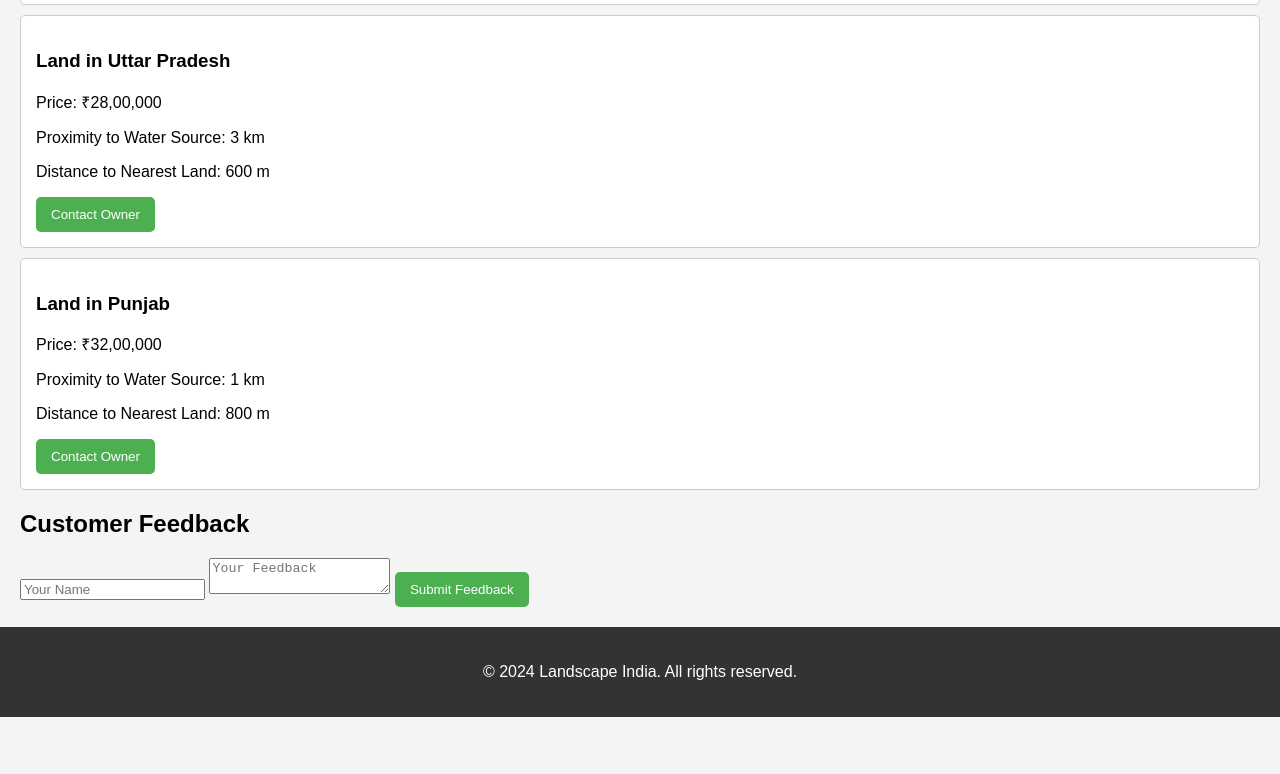
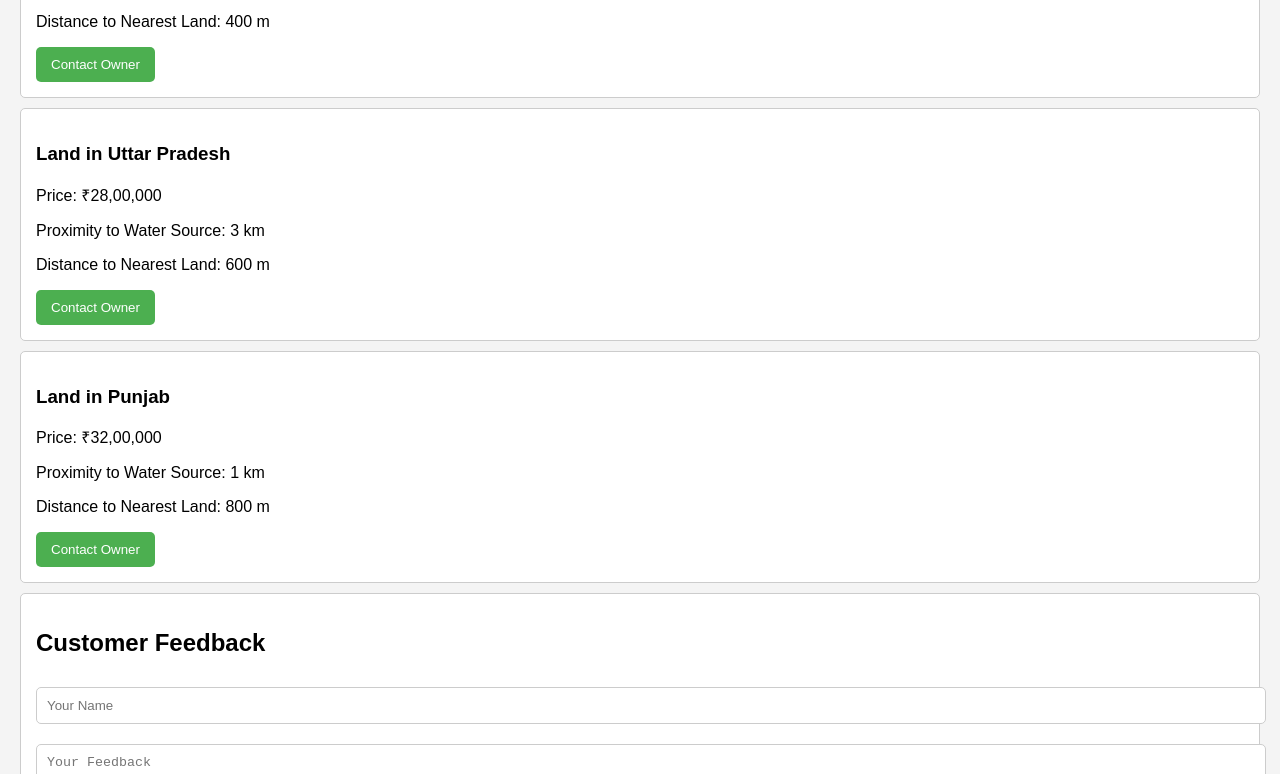
Before and after one commit to venkatevvala/Landscape-India, a plain HTML site: page index.html in a window 1280 px wide. Shown: the part 2026-2800 px from the top of the page. Before the commit the page ends 2743 px from the top, so only its background shows below. Drawn offline with nearby package versions, Linux system fonts and the light colour scheme.

Commit message:
Update styles.css

```diff
--- a/styles.css
+++ b/styles.css
@@ -22,6 +22,14 @@ main {
 }
 
 #about-us {
+    background-color: white;
+    border: 1px solid #ccc;
+    border-radius: 5px;
+    padding: 15px;
+    margin-bottom: 20px;
+}
+
+#filter-container {
     background-color: white;
     border: 1px solid #ccc;
     border-radius: 5px;
@@ -72,3 +80,24 @@ footer {
     font-size: 18px;
     font-weight: bold;
 }
+
+#feedback {
+    background-color: white;
+    border: 1px solid #ccc;
+    border-radius: 5px;
+    padding: 15px;
+    margin-bottom: 20px;
+}
+
+#feedback-form input,
+#feedback-form textarea {
+    width: 100%;
+    padding: 10px;
+    margin: 10px 0;
+    border: 1px solid #ccc;
+    border-radius: 5px;
+}
+
+#price-range {
+    width: 100%;
+}
```
